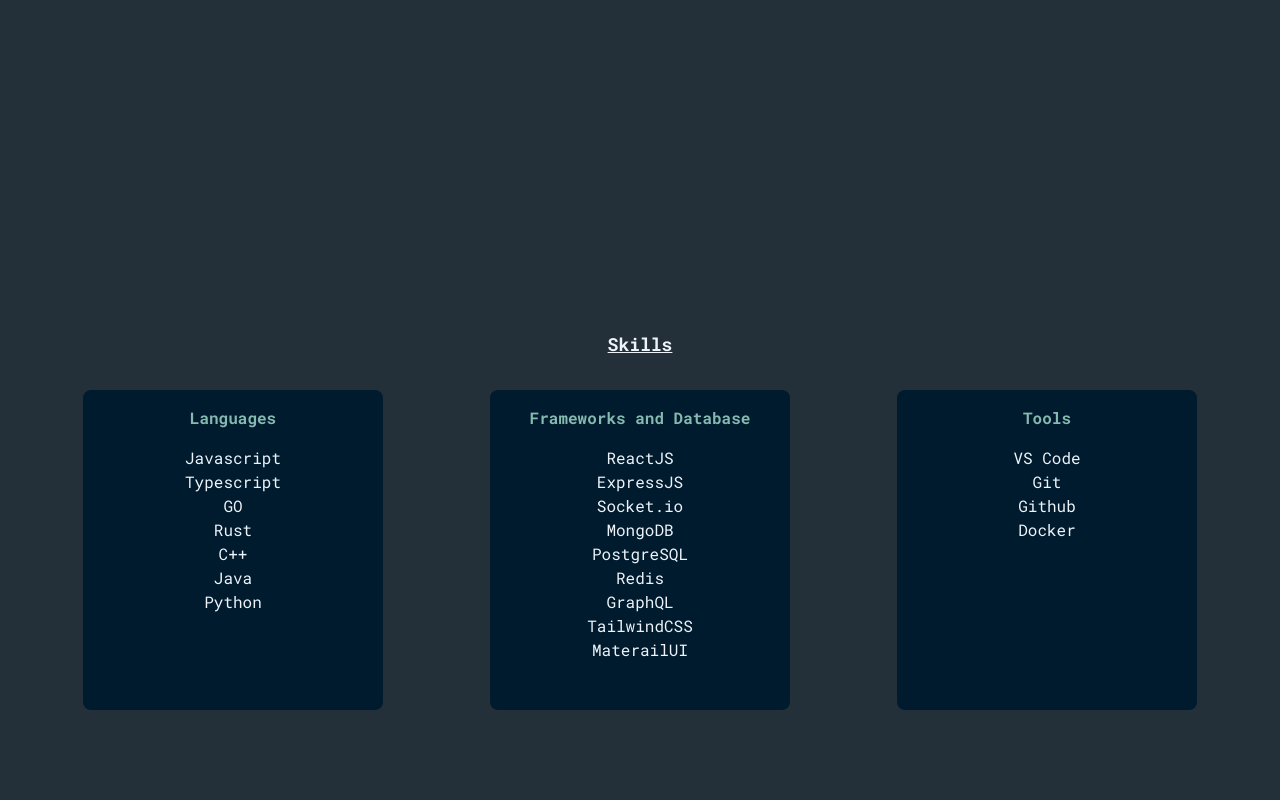
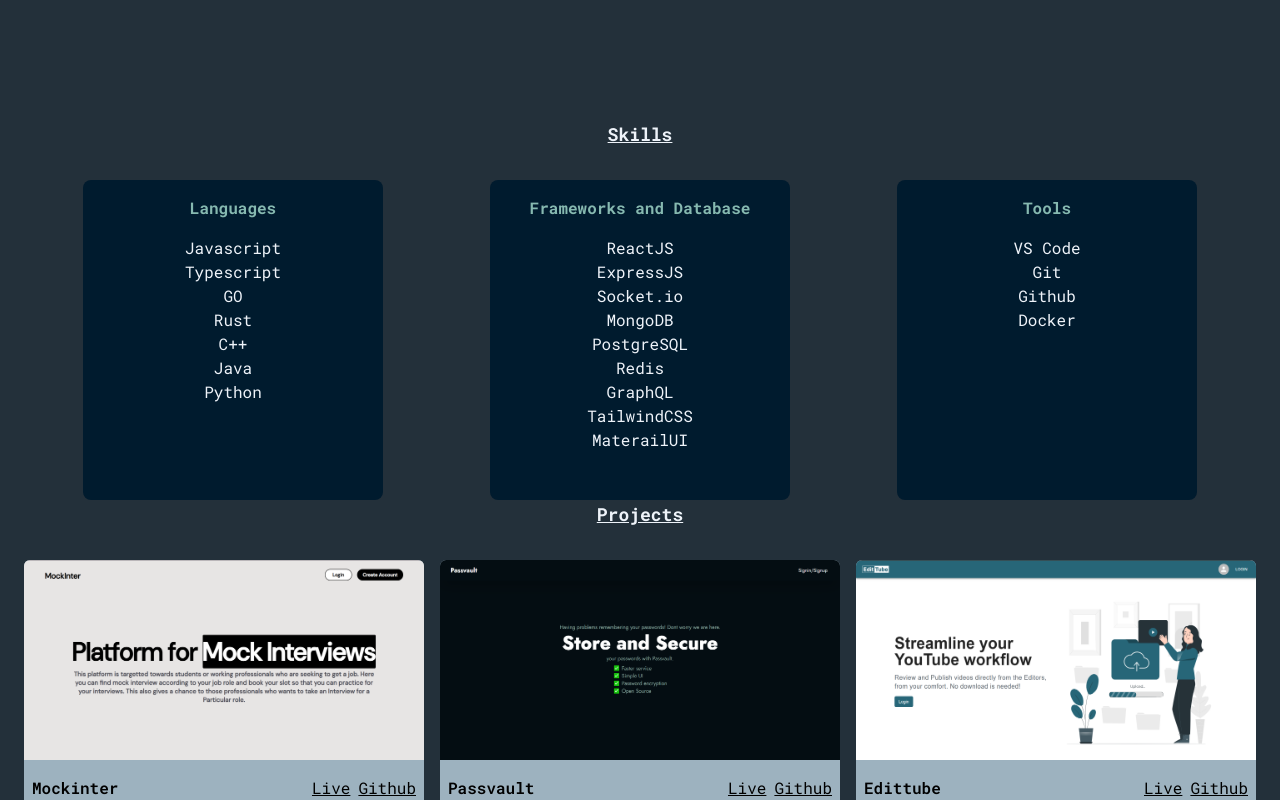
Before and after one commit to pateldivyesh1323/pateldivyesh-portfolio, a React (Vite) app: page / in a window 1280 px wide. Shown: the part 680-1480 px from the top of the page. Built offline with nearby package versions, Linux system fonts and the light colour scheme.

Commit message:
Updated metadata

```diff
--- a/index.html
+++ b/index.html
@@ -8,7 +8,9 @@
   <link rel="icon" type="image/png" sizes="16x16" href="/Images/favicon-16x16.png">
   <link rel="manifest" href="/Images/site.webmanifest">
   <meta name="viewport" content="width=device-width, initial-scale=1.0" />
-  <title>Divyesh Patel</title>
+  <meta name="description"
+    content="A software developer based in ahmedabad. Currently in the of my third year in Computer Engineering. When I'm not lost in lines of code, you'll find me championing the beauty of Open Source.">
+  <title>Divyesh Patel - Software developer</title>
 </head>
 
 <body>
--- a/src/Components/Skills.tsx
+++ b/src/Components/Skills.tsx
@@ -2,7 +2,7 @@
 
 const Skills = (): React.ReactElement => {
     return (
-        <div className='skills-component min-h-screen flex items-center justify-center flex-col gap-8'>
+        <div className='skills-component flex items-center justify-center flex-col gap-8'>
             <div className='font-bold text-lg underline'>
                 Skills
             </div>
```
